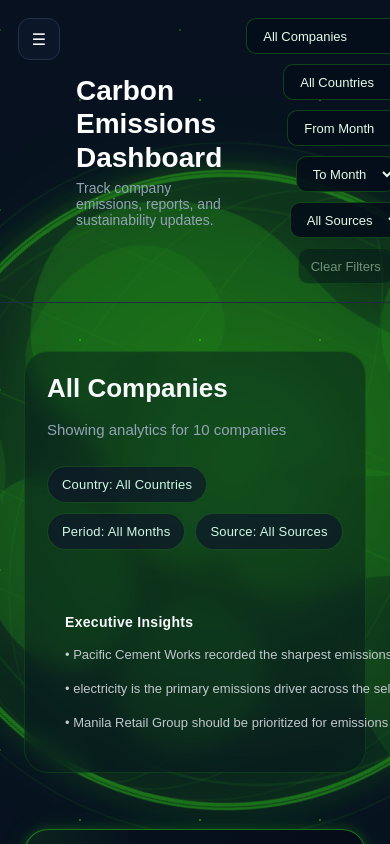
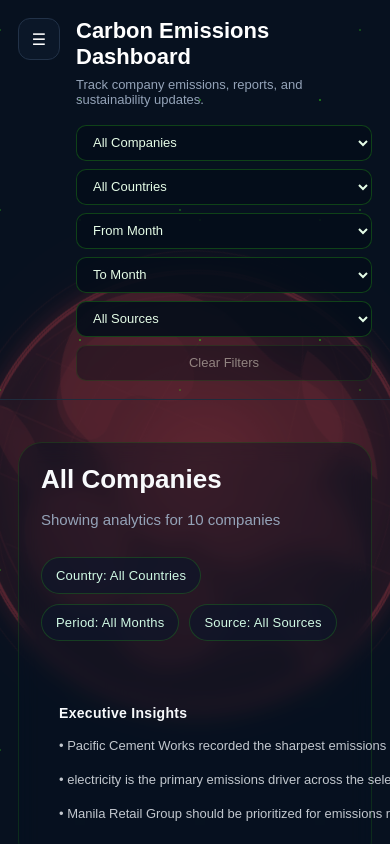
Before and after one commit to Jayzeek2025/Carbon-Emission-Dashboard, a Next.js app: page / in a window 390 px wide. Shown: the top 844 px of the page. Built offline with nearby package versions, Linux system fonts and the light colour scheme.

Commit message:
refactor: improve responsive dashboard header and filters

```diff
--- a/src/app/globals.css
+++ b/src/app/globals.css
@@ -39,6 +39,9 @@ button {
   animation: neon-globe-spin 90s linear infinite;
   pointer-events: none;
   z-index: 0;
+  transition:
+    filter 1.8s ease-in-out,
+    opacity 1.8s ease-in-out;
   filter:
     drop-shadow(0 0 18px rgba(57, 255, 20, 0.35)) drop-shadow(0 0 60px rgba(57, 255, 20, 0.12));
 }
@@ -68,10 +71,12 @@ button {
   z-index: 1;
   align-self: flex-start;
   display: flex;
+  flex: 0 0 240px;
   flex-direction: column;
   justify-content: flex-start;
   gap: 24px;
   width: 240px;
+  min-width: 240px;
   height: 100vh;
   background: #0b1728;
   border-right: 1px solid #1f2c3d;
@@ -145,22 +150,34 @@ button {
   min-height: 88px;
   border-bottom: 1px solid #1f2c3d;
   display: flex;
-  align-items: center;
-  justify-content: space-between;
-  gap: 24px;
+  flex-direction: column;
+  gap: 18px;
   padding: 18px 24px;
 }
 
-.app-header h1 {
+.app-header-top {
+  display: flex;
+  align-items: flex-start;
+  justify-content: space-between;
+  gap: 24px;
+}
+
+.app-header-left h1 {
   margin: 0;
   font-size: 28px;
   line-height: 1.2;
 }
 
-.app-header p {
+.app-header-left p {
   margin: 6px 0 0;
   color: #94a3b8;
   font-size: 14px;
+}
+
+.app-header-filters {
+  display: flex;
+  flex-wrap: wrap;
+  gap: 12px;
 }
 
 .app-user-badge {
@@ -228,6 +245,21 @@ body::-webkit-scrollbar {
   display: none;
 }
 
+.app-shell--green::before {
+  filter:
+    saturate(1) brightness(1) sepia(0) hue-rotate(0deg) saturate(1) drop-shadow(0 0 8px rgba(57, 255, 20, 0.28)) drop-shadow(0 0 18px rgba(57, 255, 20, 0.18)) drop-shadow(0 0 60px rgba(57, 255, 20, 0.08));
+}
+
+.app-shell--orange::before {
+  filter:
+    saturate(0) brightness(0.82) sepia(1) hue-rotate(-18deg) saturate(7) drop-shadow(0 0 8px rgba(255, 166, 0, 0.32)) drop-shadow(0 0 18px rgba(255, 140, 0, 0.22)) drop-shadow(0 0 60px rgba(255, 140, 0, 0.12));
+}
+
+.app-shell--red::before {
+  filter:
+    saturate(0) brightness(0.7) sepia(1) hue-rotate(-50deg) saturate(8) drop-shadow(0 0 8px rgba(255, 70, 70, 0.34)) drop-shadow(0 0 18px rgba(255, 40, 40, 0.24)) drop-shadow(0 0 60px rgba(255, 0, 0, 0.12));
+}
+
 @keyframes neon-globe-spin {
   from {
     transform: translate(-50%, -50%) rotate(0deg);
@@ -248,9 +280,21 @@ body::-webkit-scrollbar {
   }
 }
 
-@media (max-width: 900px) {
+@media (max-width: 1280px) {
   .app-shell {
     display: block;
+  }
+
+  .app-shell::before {
+    left: 50%;
+    top: 58%;
+    width: 620px;
+    height: 620px;
+    opacity: 0.38;
+  }
+
+  .app-shell::after {
+    opacity: 0.08;
   }
 
   .app-sidebar {
@@ -258,11 +302,11 @@ body::-webkit-scrollbar {
   }
 
   .mobile-nav-toggle:checked~.app-sidebar {
-    display: block;
     position: fixed;
     top: 0;
     left: 0;
     z-index: 100;
+    display: flex;
     width: 260px;
     height: 100vh;
   }
@@ -296,6 +340,8 @@ body::-webkit-scrollbar {
   }
 
   .mobile-close-button {
+    position: relative;
+    top: -15px;
     display: grid;
     place-items: center;
     width: 34px;
@@ -307,11 +353,37 @@ body::-webkit-scrollbar {
     cursor: pointer;
     font-size: 22px;
     line-height: 1;
-    position: relative;
-    top: -15px;
   }
 
   .app-header {
-    padding-left: 76px;
+    padding: 18px 18px 18px 76px;
+  }
+
+  .app-header-top {
+    flex-direction: column;
+    align-items: flex-start;
+    gap: 14px;
+  }
+
+  .app-header-left h1 {
+    font-size: 22px;
+  }
+
+  .app-header-left p {
+    font-size: 13px;
+  }
+
+  .app-header-filters {
+    justify-content: center;
+    width: 100%;
+  }
+
+  .app-user-badge {
+    display: none;
+  }
+
+  .app-main {
+    padding: 18px;
+    gap: 18px;
   }
 }
--- a/src/app/page.tsx
+++ b/src/app/page.tsx
@@ -10,6 +10,8 @@ import MonthlyEmissionsChart from "@/components/dashboard/MonthlyEmissionsChart"
 import EmissionsBySourceChart from "@/components/dashboard/EmissionsBySourceChart";
 import DashboardOverview from "@/components/dashboard/DashboardOverview";
 import { useDashboardData } from "@/hooks/useDashboardData";
+import { getEmissionTheme } from "@/utils/emissionTheme";
+import { getTotalEmissions } from "@/utils/emissions";
 
 export default function Home() {
   const { countries, companies, loading, error, refetch } = useDashboardData();
@@ -88,8 +90,13 @@ export default function Home() {
     }))
     .filter((company) => company.emissions.length > 0);
 
+  const totalEmissions = getTotalEmissions(filteredCompanies);
+
+  const emissionTheme = getEmissionTheme(totalEmissions);
+
   return (
     <AppShell
+      emissionTheme={emissionTheme}
       headerContent={
         !loading && !error ? (
           <DashboardFilters
--- a/src/components/dashboard/DashboardFilters.css
+++ b/src/components/dashboard/DashboardFilters.css
@@ -1,12 +1,16 @@
 .dashboard-filters {
    display: flex;
    align-items: center;
+   justify-content: center;
+   flex-wrap: wrap;
    gap: 10px;
+   width: 100%;
 }
 
 .dashboard-filters select,
 .dashboard-filters__clear {
    height: 36px;
+   min-width: 140px;
    border: 1px solid rgba(57, 255, 20, 0.22);
    border-radius: 10px;
    background: rgba(5, 14, 26, 0.9);
@@ -38,9 +42,22 @@
    cursor: not-allowed;
 }
 
-@media (max-width: 1200px) {
-   .dashboard-filters {
-      flex-wrap: wrap;
-      justify-content: center;
+@media (max-width: 1024px) {
+
+   .dashboard-filters select,
+   .dashboard-filters__clear {
+      flex: 1 1 160px;
    }
 }
+
+@media (max-width: 640px) {
+   .dashboard-filters {
+      gap: 8px;
+   }
+
+   .dashboard-filters select,
+   .dashboard-filters__clear {
+      flex: 1 1 100%;
+      width: 100%;
+   }
+}
--- a/src/components/layout/AppShell.tsx
+++ b/src/components/layout/AppShell.tsx
@@ -1,14 +1,21 @@
+"use client";
+
 import Header from "@/components/layout/Header";
 import Sidebar from "@/components/layout/Sidebar";
 
 type AppShellProps = {
   children: React.ReactNode;
   headerContent?: React.ReactNode;
+  emissionTheme?: "green" | "orange" | "red";
 };
 
-export default function AppShell({ children, headerContent }: AppShellProps) {
+export default function AppShell({
+  children,
+  headerContent,
+  emissionTheme = "green",
+}: AppShellProps) {
   return (
-    <div className="app-shell">
+    <div className={`app-shell app-shell--${emissionTheme}`}>
       <input
         id="mobile-nav-toggle"
         className="mobile-nav-toggle"
--- a/src/components/layout/Header.tsx
+++ b/src/components/layout/Header.tsx
@@ -5,12 +5,11 @@ type HeaderProps = {
 export default function Header({ headerContent }: HeaderProps) {
   return (
     <header className="app-header">
+      <div className="app-header-top">
         <div className="app-header-left">
           <h1>Carbon Emissions Dashboard</h1>
           <p>Track company emissions, reports, and sustainability updates.</p>
         </div>
-
-      <div className="app-header-center">{headerContent}</div>
 
         <div className="app-user-badge">
           <span className="app-user-avatar">CV</span>
@@ -20,6 +19,9 @@ export default function Header({ headerContent }: HeaderProps) {
             <span>CarbonVista</span>
           </div>
         </div>
+      </div>
+
+      <div className="app-header-filters">{headerContent}</div>
     </header>
   );
 }
--- /dev/null
+++ b/src/utils/emissionTheme.ts
@@ -0,0 +1,13 @@
+export type EmissionTheme = "green" | "orange" | "red";
+
+export function getEmissionTheme(totalEmissions: number): EmissionTheme {
+  if (totalEmissions <= 5000) {
+    return "green";
+  }
+
+  if (totalEmissions <= 15000) {
+    return "orange";
+  }
+
+  return "red";
+}
```
Also changed, not shown: src/components/posts/PostsPanel.css (+11 -15 lines). Lines whose indentation alone changed are shown as unchanged.
